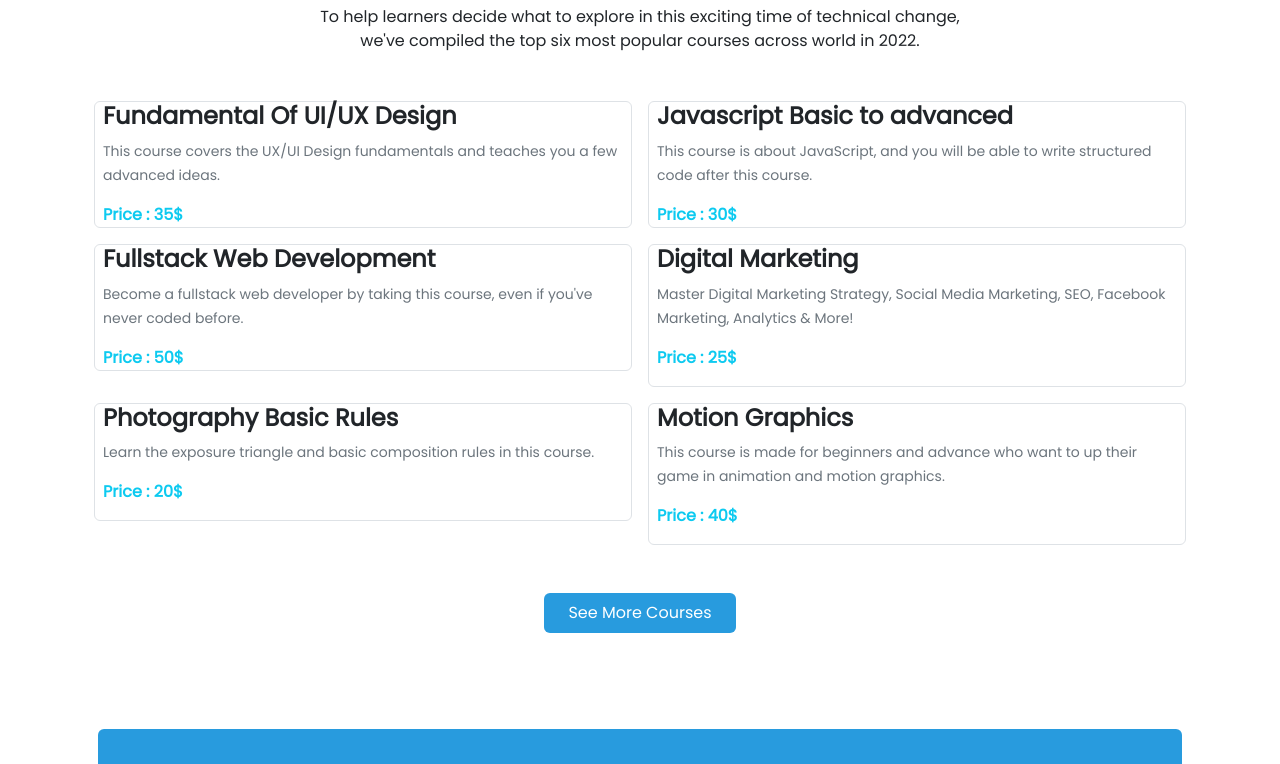
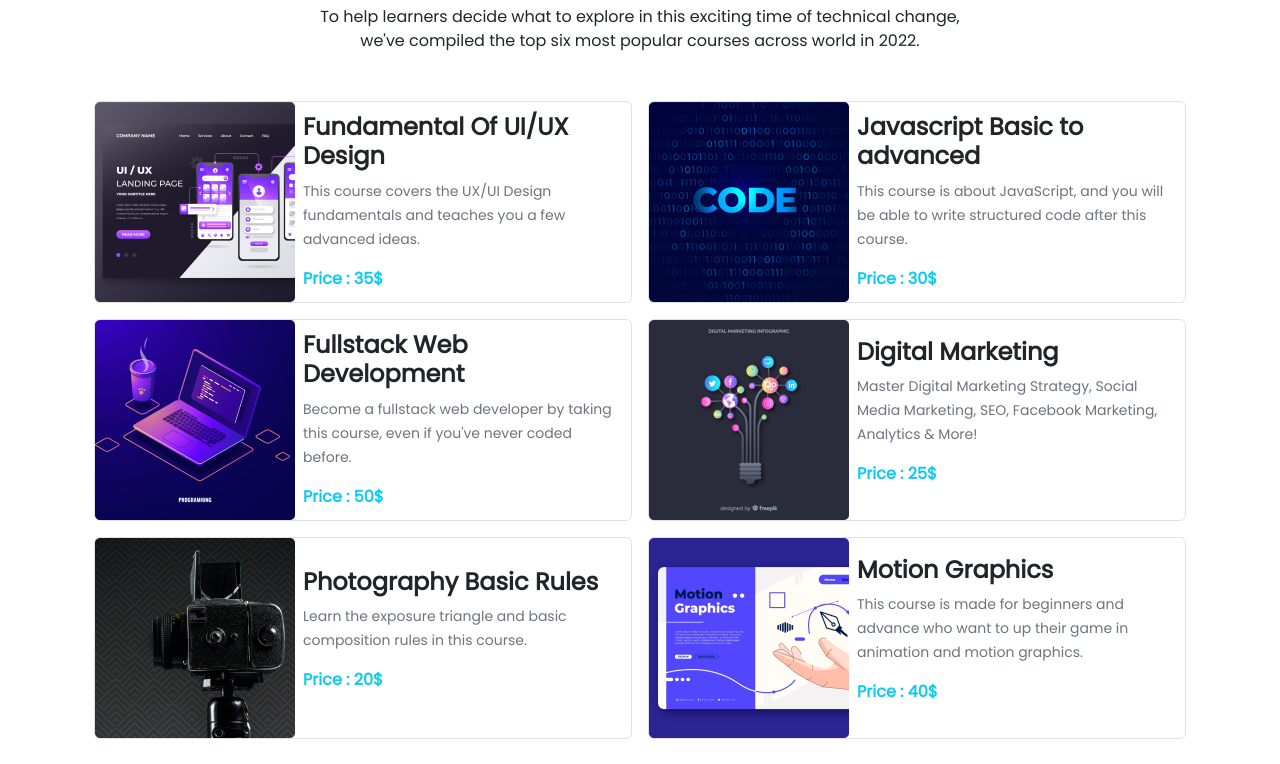
Before and after one commit to AsifKarim7/third-assignment, a plain HTML site: page index.html in a window 1280 px wide. Shown: the part 896-1660 px from the top of the page. Drawn offline with nearby package versions, Linux system fonts and the light colour scheme; the site is published under a folder, as on GitHub Pages, so addresses that start at the root find nothing.

Commit message:
image correction

```diff
--- a/index.html
+++ b/index.html
@@ -131,7 +131,7 @@
                 <div class="row g-3">
                     <div class="col-lg-6 col-md-12 col-12">
                         <div class="border rounded d-lg-flex d-md-flex align-items-lg-center align-items-md-center">
-                            <img class="img-fluid course-image mb-md-0 mb-3" src="/images/course/course-1.png" alt="">
+                            <img class="img-fluid course-image mb-md-0 mb-3" src="images/course/course-1.png" alt="">
                             <div class="px-2">
                                 <h4 class="fw-bold">Fundamental Of UI/UX Design</h4>
                                 <p><small class="text-secondary">This course covers the UX/UI Design fundamentals and
@@ -143,7 +143,7 @@
                     </div>
                     <div class="col-lg-6 col-md-12 col-12">
                         <div class="border rounded d-lg-flex d-md-flex align-items-lg-center align-items-md-center">
-                            <img class="img-fluid course-image mb-md-0 mb-3" src="/images/course/course-2.png" alt="">
+                            <img class="img-fluid course-image mb-md-0 mb-3" src="images/course/course-2.png" alt="">
                             <div class="px-2">
                                 <h4 class="fw-bold">Javascript Basic to advanced</h4>
                                 <p><small class="text-secondary">This course is about JavaScript, and you will be able
@@ -156,7 +156,7 @@
                     </div>
                     <div class="col-lg-6 col-md-12 col-12">
                         <div class="border rounded d-lg-flex d-md-flex align-items-lg-center align-items-md-center">
-                            <img class="img-fluid course-image mb-md-0 mb-3" src="/images/course/course-3.png" alt="">
+                            <img class="img-fluid course-image mb-md-0 mb-3" src="images/course/course-3.png" alt="">
                             <div class="px-2">
                                 <h4 class="fw-bold">Fullstack Web Development</h4>
                                 <p><small class="text-secondary">Become a fullstack web developer by
@@ -168,7 +168,7 @@
                     </div>
                     <div class="col-lg-6 col-md-12 col-12">
                         <div class="border rounded d-lg-flex align-items-lg-center d-md-none d-sm-none d-none">
-                            <img class="img-fluid" src="/images/course/course-4.png" alt="">
+                            <img class="img-fluid" src="images/course/course-4.png" alt="">
                             <div class="px-2">
                                 <h4 class="fw-bold">Digital Marketing</h4>
                                 <p><small class="text-secondary">Master Digital Marketing Strategy, Social Media
@@ -179,7 +179,7 @@
                     </div>
                     <div class="col-lg-6 col-md-12 col-12">
                         <div class="border rounded d-lg-flex align-items-lg-center d-md-none d-sm-none d-none">
-                            <img class="img-fluid" src="/images/course/course-5.png" alt="">
+                            <img class="img-fluid" src="images/course/course-5.png" alt="">
                             <div class="px-2">
                                 <h4 class="fw-bold">Photography Basic Rules</h4>
                                 <p><small class="text-secondary">Learn the exposure triangle and basic composition rules
@@ -190,7 +190,7 @@
                     </div>
                     <div class="col-lg-6 col-md-12 col-12">
                         <div class="border rounded d-lg-flex align-items-lg-center d-md-none d-sm-none d-none">
-                            <img class="img-fluid" src="/images/course/course-6.png" alt="">
+                            <img class="img-fluid" src="images/course/course-6.png" alt="">
                             <div class="px-2">
                                 <h4 class="fw-bold">Motion Graphics</h4>
                                 <p><small class="text-secondary">This course is made for beginners and advance who want
```
